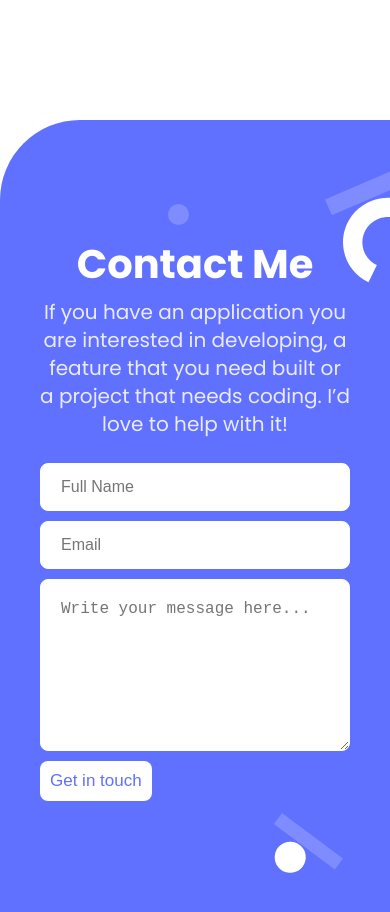
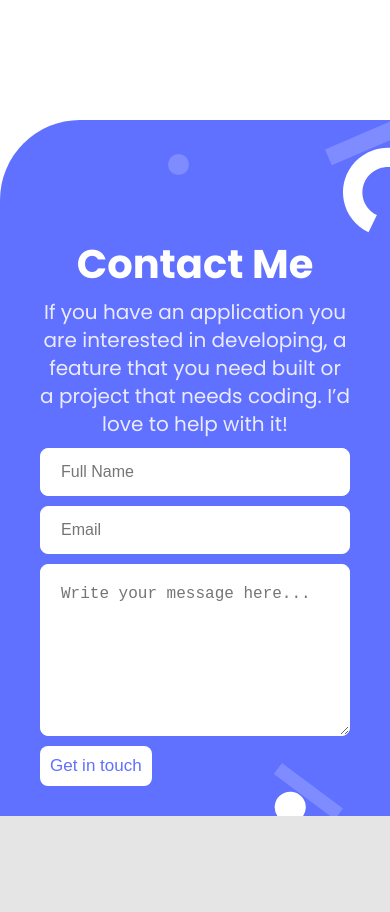
Before and after one commit to Izebiafe/Portfolio, a website with bundled scripts: page index.html in a window 390 px wide. Shown: the part 4700-5612 px from the top of the page. After the commit the page ends 5516 px from the top, so only its background shows below. Built offline with nearby package versions, Linux system fonts and the light colour scheme.

Commit message:
modified mobile css

```diff
--- a/assets/css/style.css
+++ b/assets/css/style.css
@@ -401,7 +401,6 @@ img {
   background-repeat: no-repeat;
   border-top-left-radius: 160px;
   background-color: #6070ff;
-  height: 846px;
 }
 
 .footer .footer-text {
@@ -428,7 +427,7 @@ img {
 
 .footer-form {
   width: 500px;
-  margin: 40px auto;
+  margin: 20px auto;
 }
 
 .footer .form-control {
@@ -612,11 +611,11 @@ img {
 
   .footer {
     background-image: url('../images/mobile/contact-mobile.svg');
-    background-position: right 50px;
+    background-position: right 0;
+    background-size: auto;
     background-repeat: no-repeat;
     border-top-left-radius: 80px;
     background-color: #6070ff;
-    height: 846px;
   }
 
   .footer .footer-text {
@@ -624,7 +623,7 @@ img {
   }
 
   .footer-form {
-    margin: 25px 0;
+    margin: 10px 0;
     width: 100%;
   }
 
```
